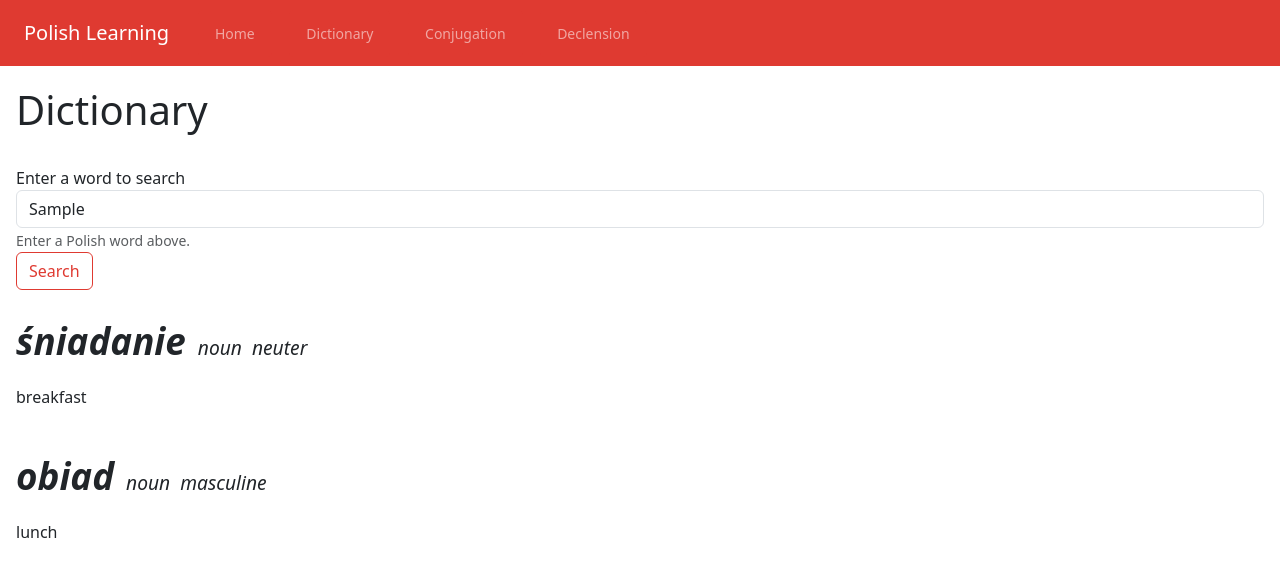
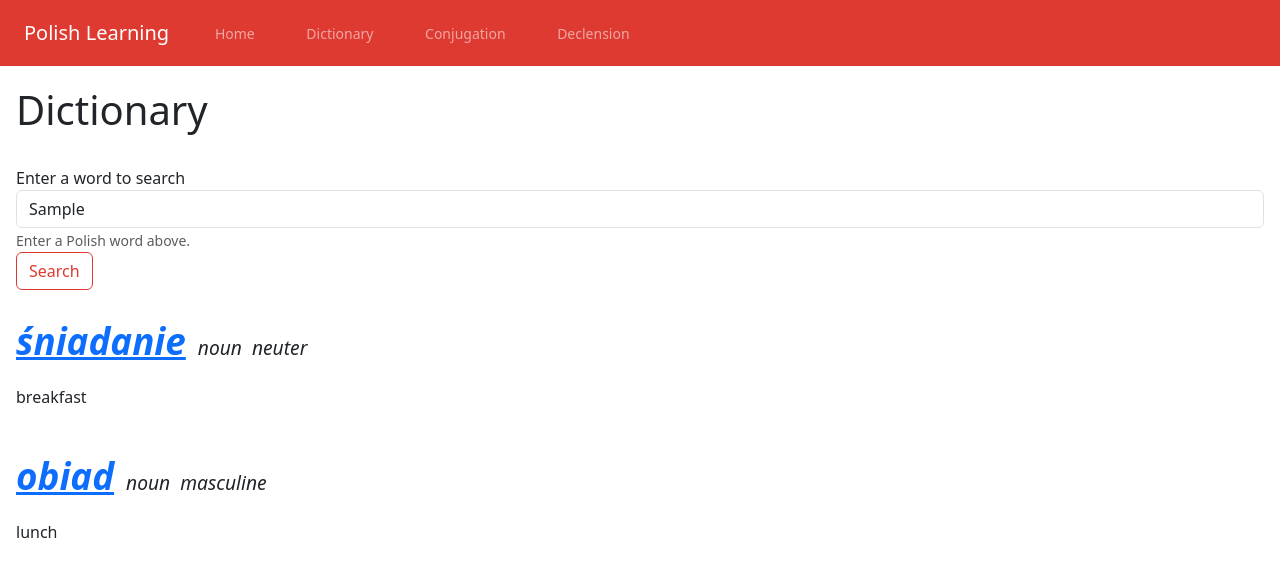
Before and after one commit to kenichisutan/polish-learning, a React (Create React App) app: page /dictionary in a window 1280 px wide. Both pictures are taken after typing "Sample" into the empty fields and a click on the button "Search". Shown: the top 576 px of the page. Built offline with nearby package versions, Linux system fonts and the light colour scheme.

Commit message:
Allowing for dictionary to communicate to declension page

```diff
--- a/src/components/DictionaryEntry.js
+++ b/src/components/DictionaryEntry.js
@@ -4,7 +4,7 @@ const DictionaryEntry = ({ entry }) => {
     return (
         <div>
             <div className="word-container">
-                <p className="active-word">{entry.word}</p>
+                <p className="active-word"><Link to={"/declension/" + entry.word}>{entry.word}</Link></p>
                 <em className="description-text">{entry.type}</em>
                 <em className="description-text">{entry.gender}</em>
             </div>
--- a/src/index.js
+++ b/src/index.js
@@ -23,6 +23,7 @@ const router = (
                     <Route path="/dictionary" element={<Dictionary />} />
                     <Route path="/conjugation" element={<Conjugation />} />
                     <Route path="/declension" element={<Declension />} />
+                    <Route path="/declension/:passedWord" element={<Declension />} />
                     {/* Catch-all route for unmatched routes */}
                     <Route path="*" element={<ErrorPage />} /> {/* Catch-all route for unmatched routes */}
                 </Route>
```
